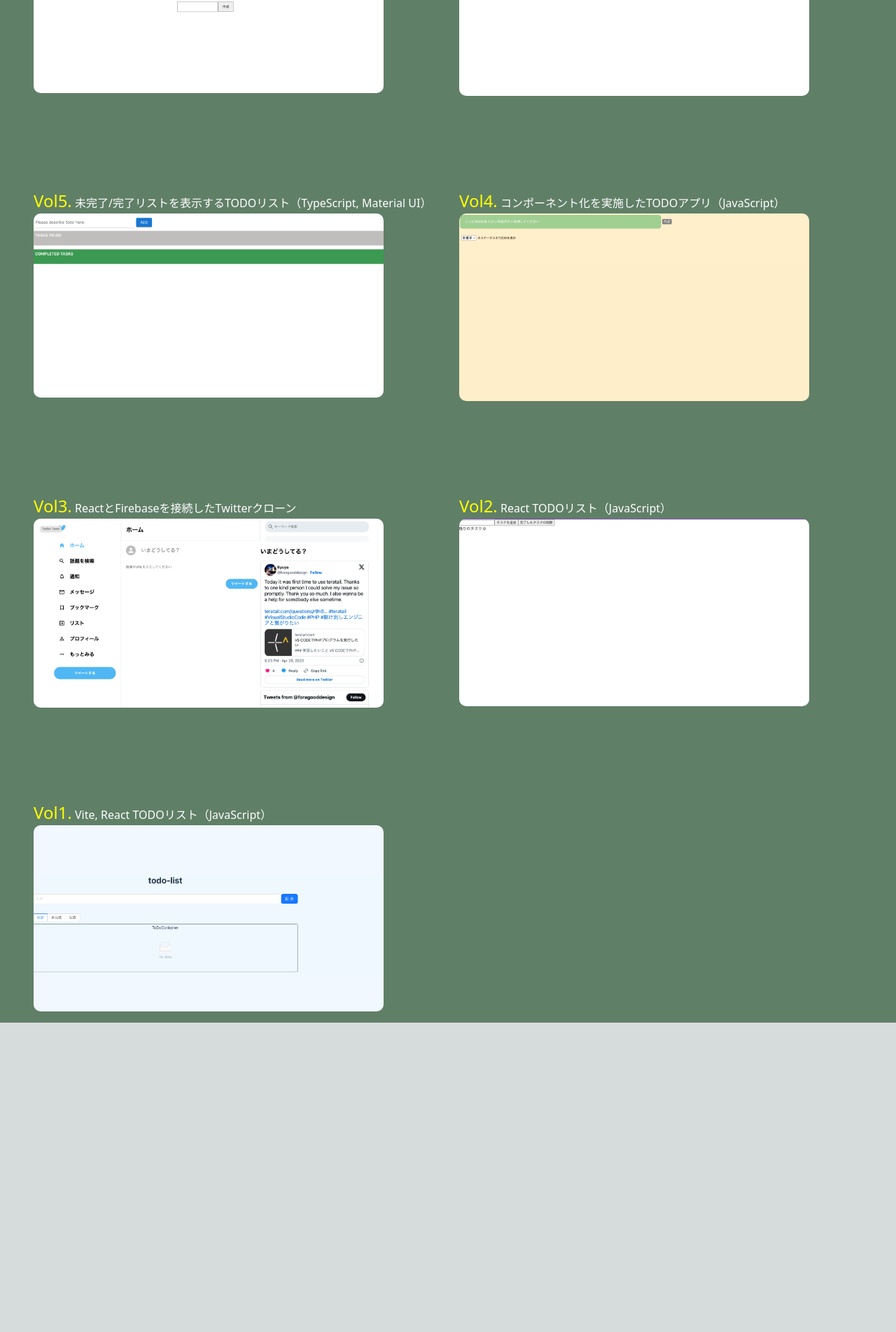
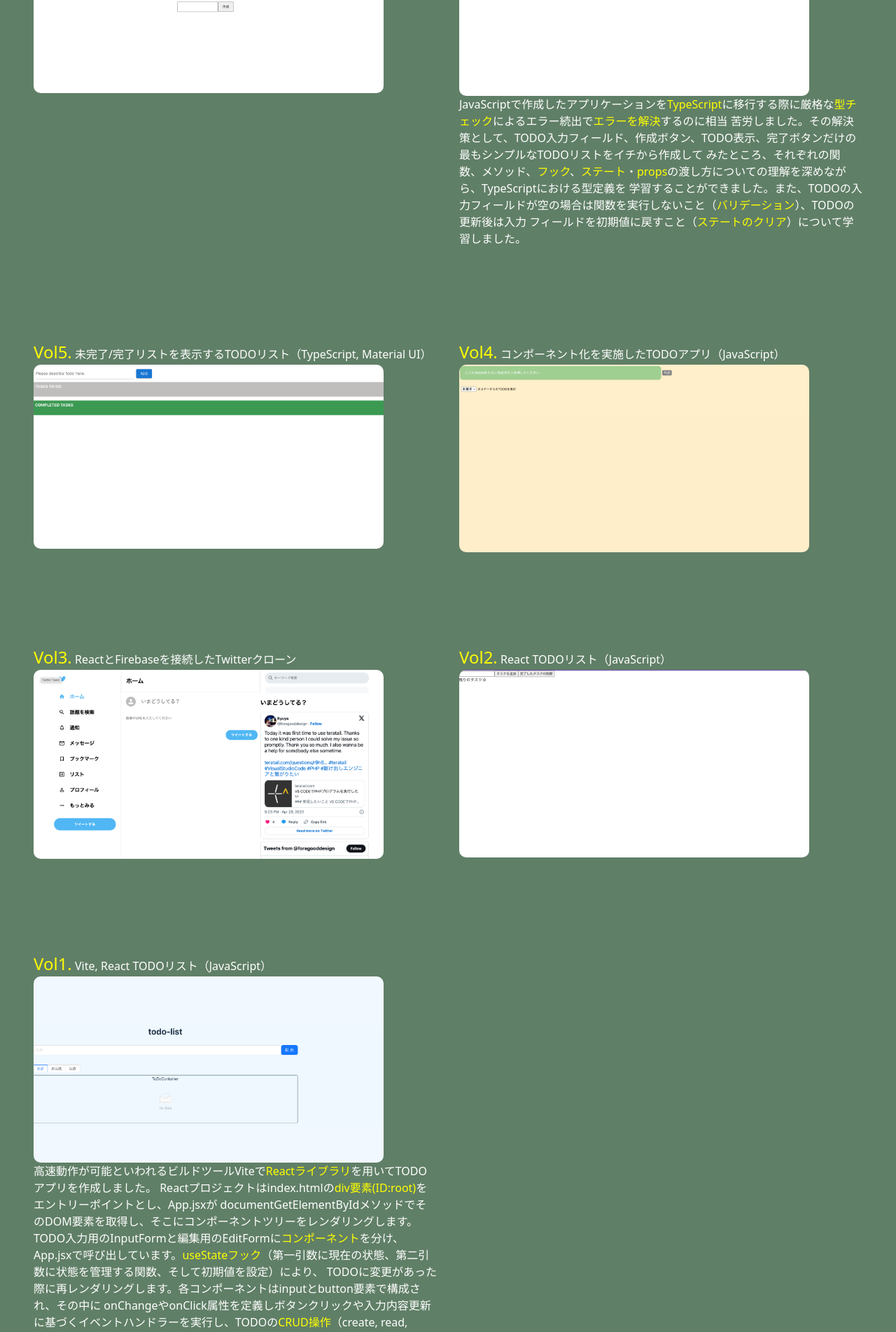
Before and after one commit to Ryuya-Fujisaki/portfolio, a Next.js app: page / in a window 1280 px wide. Shown: the part 1657-3560 px from the top of the page at 70% size. Before the commit the page ends 3118 px from the top, so only its background shows below. Built offline with nearby package versions, Linux system fonts and the light colour scheme.

Commit message:
added vol6 explanation

```diff
--- a/src/pages/index.tsx
+++ b/src/pages/index.tsx
@@ -115,6 +115,13 @@ export default function Home() {
             style={{ borderRadius: '10px' }}
           />
         </Link>
+        <p style={{ color: 'white' }} >
+          JavaScriptで作成したアプリケーションを<span style={{ color: 'yellow' }}>TypeScript</span>に移行する際に厳格な<span style={{ color: 'yellow' }}>型チェック</span>によるエラー続出で<span style={{ color: 'yellow' }}>エラーを解決</span>するのに相当
+          苦労しました。その解決策として、TODO入力フィールド、作成ボタン、TODO表示、完了ボタンだけの最もシンプルなTODOリストをイチから作成して
+          みたところ、それぞれの関数、メソッド、<span style={{ color: 'yellow' }}>フック</span>、<span style={{ color: 'yellow' }}>ステート</span>・<span style={{ color: 'yellow' }}>props</span>の渡し方についての理解を深めながら、TypeScriptにおける型定義を
+          学習することができました。また、TODOの入力フィールドが空の場合は関数を実行しないこと（<span style={{ color: 'yellow' }}>バリデーション</span>）、TODOの更新後は入力
+          フィールドを初期値に戻すこと（<span style={{ color: 'yellow' }}>ステートのクリア</span>）について学習しました。
+        </p>
       </div>
 
       <div id='app' className='w-1/2 p-4' >
@@ -167,6 +174,9 @@ export default function Home() {
             style={{ borderRadius: '10px' }}
           />
         </Link>
+        <p style={{ color: 'white' }}>
+
+        </p>
       </div>
 
       <div id='app' className='w-1/2 p-4' >
@@ -180,6 +190,16 @@ export default function Home() {
             style={{ borderRadius: '10px' }}
           />
         </Link>
+        <p style={{ color: 'white' }}>
+          高速動作が可能といわれるビルドツールViteで<span style={{ color: 'yellow' }}>Reactライブラリ</span>を用いてTODOアプリを作成しました。
+          Reactプロジェクトはindex.htmlの<span style={{ color: 'yellow' }}>div要素(ID:root)</span>をエントリーポイントとし、App.jsxが
+          documentGetElementByIdメソッドでそのDOM要素を取得し、そこにコンポーネントツリーをレンダリングします。
+          TODO入力用のInputFormと編集用のEditFormに<span style={{ color: 'yellow' }}>コンポーネント</span>を分け、App.jsxで呼び出しています。
+          <span style={{ color: 'yellow' }}>useStateフック</span>（第一引数に現在の状態、第二引数に状態を管理する関数、そして初期値を設定）により、
+          TODOに変更があった際に再レンダリングします。各コンポーネントはinputとbutton要素で構成され、その中に
+          onChangeやonClick属性を定義しボタンクリックや入力内容更新に基づくイベントハンドラーを実行し、TODOの
+          <span style={{ color: 'yellow' }}>CRUD操作</span>（create, read, update, delete）を可能にしています。
+        </p>
       </div>
     </div>
   )
```
